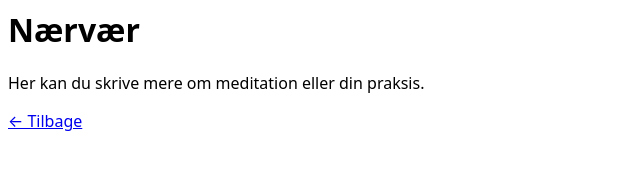
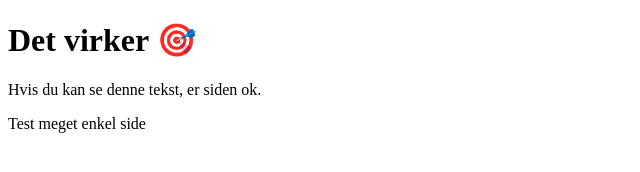
Before and after one commit to Lindskov74/website, a plain HTML site: page naervaer.html in a window 1280 px wide. Shown: the whole page, without its empty margins (0-640 px from the left). Drawn offline with Linux system fonts and the light colour scheme.

Commit message:
Update naervaer.html

```diff
--- a/naervaer.html
+++ b/naervaer.html
@@ -1,15 +1,7 @@
-<h1>Nærvær</h1>
-<p>Her kan du skrive mere om meditation eller din praksis.</p>
-<a href="index.html">← Tilbage</a>
-
 <!DOCTYPE html>
 <html lang="da">
-<head>
   <meta charset="utf-8" />
-  <meta name="viewport" content="width=device-width,initial-scale=1" />
-  <title>Nærvær</title>
-  <link rel="stylesheet" href="style.css" />
-  <style>
-    body{
-      font-family: ui-sans-serif, system-ui, -apple-system, Segoe UI, Roboto, Helvetica, Arial;
-      ba
+  <title>Nærvær test</title>
+  <h1>Det virker 🎯</h1>
+  <p>Hvis du kan se denne tekst, er siden ok.</p>
+Test meget enkel side
```
